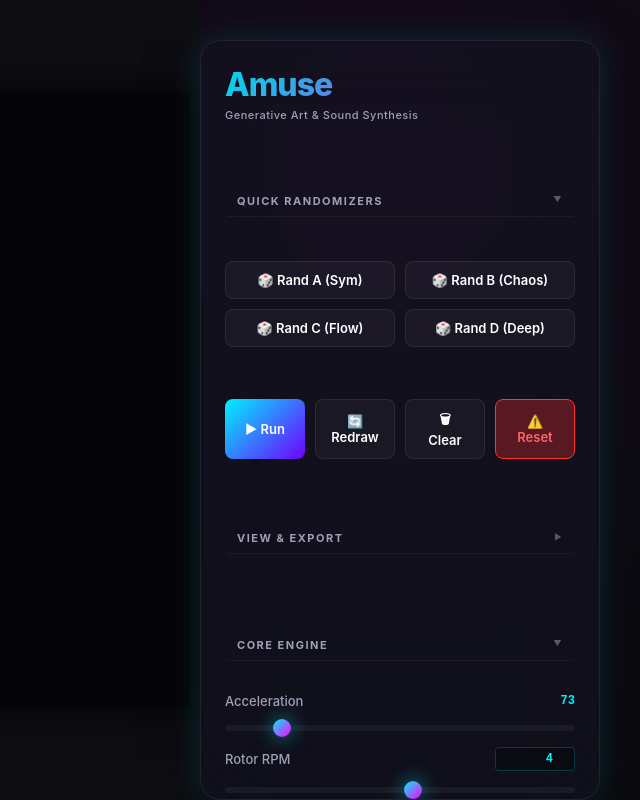
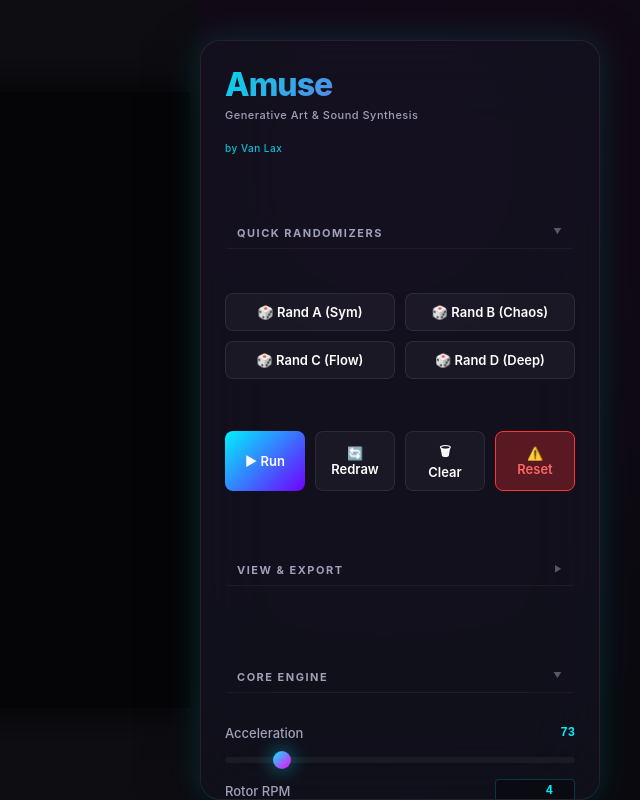
Before and after one commit to johnedwardsky/amuse-web, a React (Vite) app: page / in a window 1280 px wide. Shown: the whole page, without its empty margins (640-1280 px from the left). Built offline with nearby package versions, Linux system fonts and the light colour scheme.

Commit message:
Add author credit to splash and menu

```diff
--- a/src/App.jsx
+++ b/src/App.jsx
@@ -1839,6 +1839,7 @@ function App() {
             </div>
             <h1>AMUSE</h1>
             <p>Generative Art & Sound Synthesis</p>
+            <p style={{ fontSize: '14px', color: 'var(--accent-primary)', marginTop: '5px', opacity: 0.8 }}>by Van Lax</p>
             <div className="loading-bar-container">
               <div className="loading-bar-progress"></div>
             </div>
@@ -1912,6 +1913,7 @@ function App() {
         <div>
           <h1>Amuse</h1>
           <p style={{ fontSize: '11px', color: 'var(--text-secondary)' }}>Generative Art & Sound Synthesis</p>
+          <p style={{ fontSize: '10px', color: 'var(--accent-primary)', marginTop: '2px', opacity: 0.8 }}>by Van Lax</p>
         </div>
 
         {/* Randomizers - Top Priority */}
```
